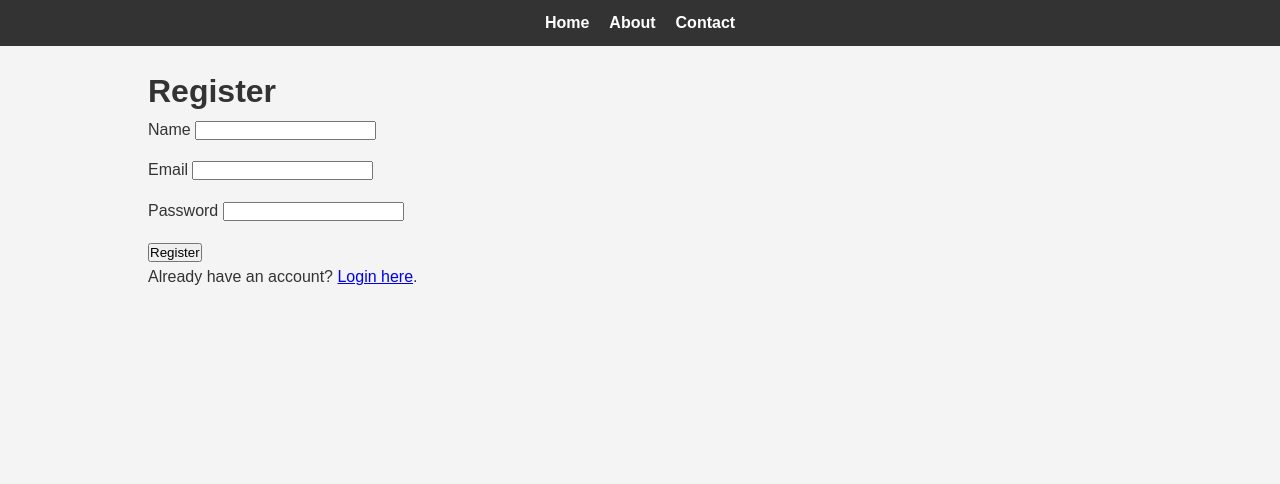
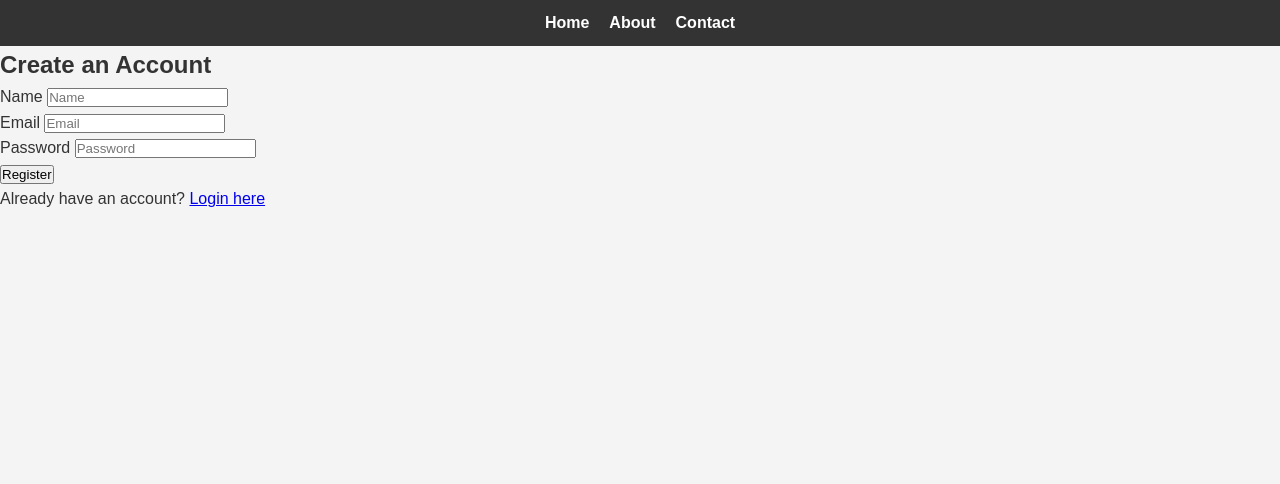
Before and after one commit to tarkangur/Portfolio-Website, a Flask app: template templates/register.html in a window 1280 px wide. Shown: the top 484 px of the page. Run offline with Flask 3, Linux system fonts and the light colour scheme; the template is opened without the code that fills it, so the values that code supplies are empty, except form fields; form fields are guessed from the names that the template uses.

Commit message:
Update register.html

```diff
--- a/templates/register.html
+++ b/templates/register.html
@@ -1,34 +1,33 @@
-<!-- register.html -->
 <!DOCTYPE html>
 <html lang="en">
 <head>
     <meta charset="UTF-8">
     <meta name="viewport" content="width=device-width, initial-scale=1.0">
     <title>Register</title>
-    <link rel="stylesheet" href="{{ url_for('static', filename='css/styles.css') }}">
+    <link rel="stylesheet" href="{{ url_for('static', filename='styles.css') }}">
 </head>
 <body>
     {% include 'header.html' %}
 
-    <div class="container">
-        <h1 class="form-title">Register</h1>
-        <form method="POST" class="auth-form">
+    <div class="register-container">
+        <h2>Create an Account</h2>
+        <form method="POST">
             {{ form.hidden_tag() }}
-            <div class="form-group">
-                {{ form.name.label(class="form-label") }}
-                {{ form.name(class="form-input") }}
+            <div class="input-group">
+                {{ form.name.label }}
+                {{ form.name(class="form-input", placeholder="Name") }}
             </div>
-            <div class="form-group">
-                {{ form.email.label(class="form-label") }}
-                {{ form.email(class="form-input") }}
+            <div class="input-group">
+                {{ form.email.label }}
+                {{ form.email(class="form-input", placeholder="Email") }}
             </div>
-            <div class="form-group">
-                {{ form.password.label(class="form-label") }}
-                {{ form.password(class="form-input") }}
+            <div class="input-group">
+                {{ form.password.label }}
+                {{ form.password(class="form-input", placeholder="Password") }}
             </div>
-            <button type="submit" class="btn">Register</button>
+            <button type="submit" class="register-button">Register</button>
         </form>
-        <p>Already have an account? <a href="{{ url_for('login') }}">Login here</a>.</p>
+        <p>Already have an account? <a href="{{ url_for('login') }}">Login here</a></p>
     </div>
 
     {% include 'footer.html' %}
```
